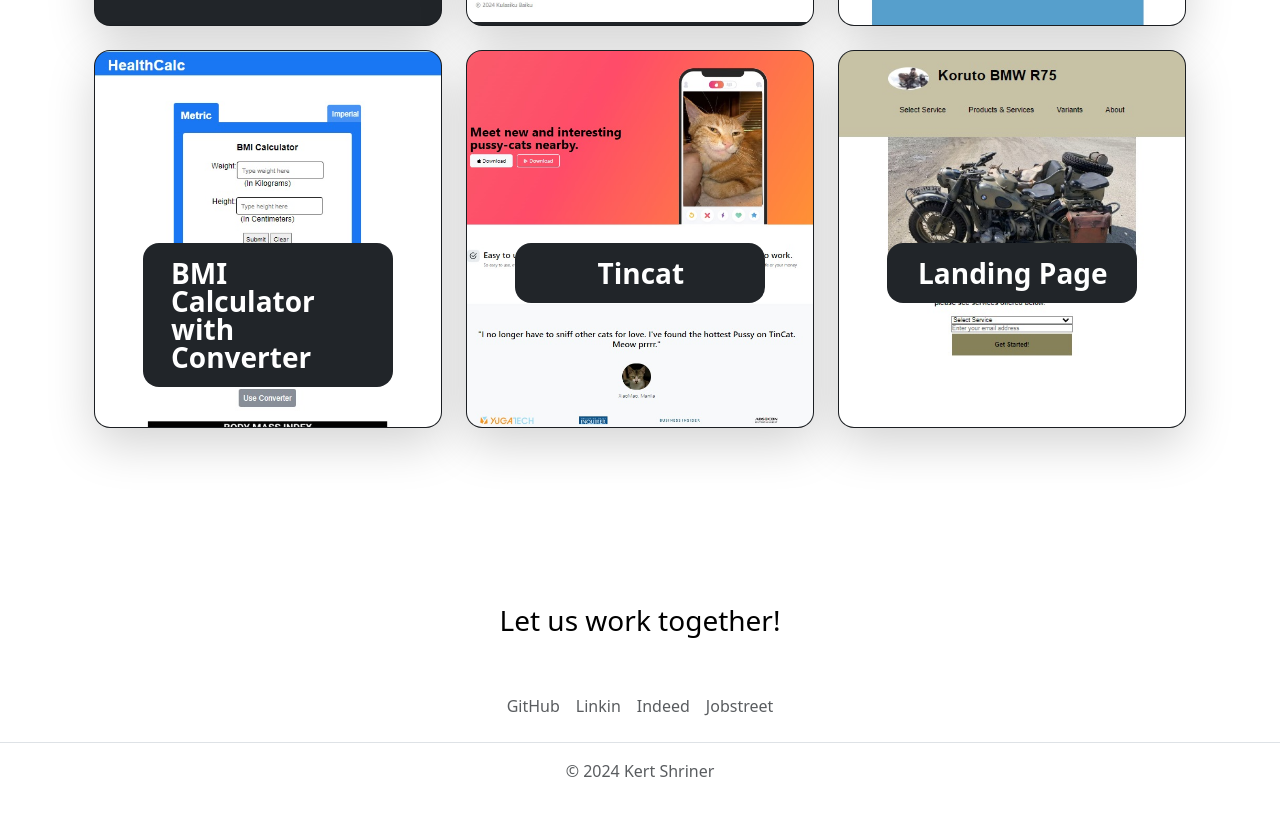
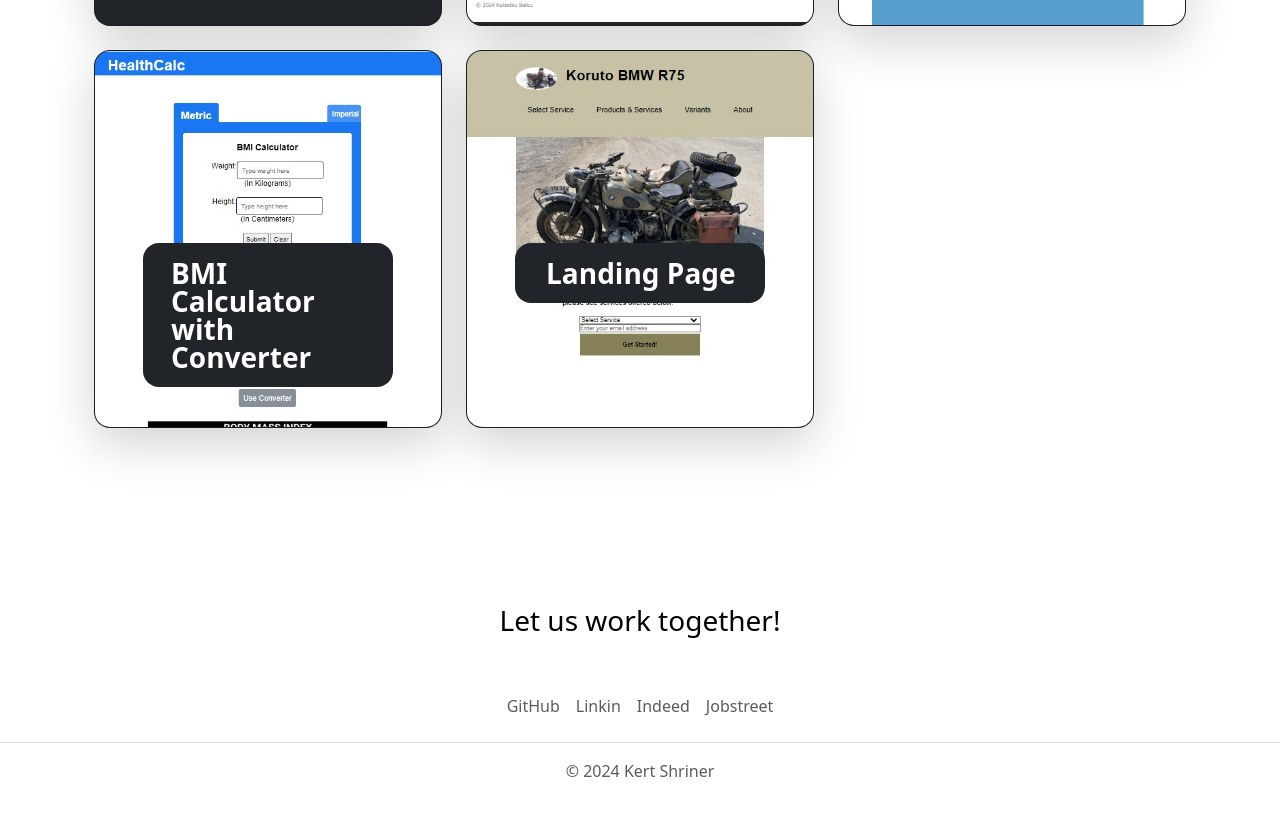
Before and after one commit to KorutoSai/kert2, a plain HTML site: page index.html in a window 1280 px wide. Shown: the part 1358-2173 px from the top of the page. Drawn offline with Linux system fonts and the light colour scheme.

Commit message:
Add files via upload

```diff
--- a/index.html
+++ b/index.html
@@ -160,29 +160,6 @@
                     </a>
                 </div>
 
-                <div class="col portfolio-content ">
-                    <a class="text-decoration-none " href="https://tinpus.netlify.app/" target="_blank">
-                        <div
-                            class="card card-cover h-100 overflow-hidden text-bg-dark rounded-4 shadow-lg position-relative">
-
-                            <div class="w-100 h-100 position-absolute top-0 z-1 portfolio-img" style="background-image: url('/images/tincat.jpg');
-                            background-repeat: no-repeat;
-                            background-size: 100%;
-                            background-position: top;">
-                            </div>
-                            <div class="pt-5 mt-5 z-2">
-                                <div
-                                    class="d-flex flex-column-reverse h-100 p-5 pb-3 text-dark text-shadow-1 rounded-4 ">
-                                    <h3
-                                        class="py-3 mt-5 mb-4 display-8  lh-1 fw-bold text-bg-dark rounded-4 d-flex justify-content-center align-items-center">
-                                        <p class="wrap">﹤</p>Tincat<p class="wrap">/></p>
-                                    </h3>
-                                </div>
-                            </div>
-
-                        </div>
-                    </a>
-                </div>
 
                 <div class="col portfolio-content ">
                     <a class="text-decoration-none " href="https://r75koruto.netlify.app/" target="_blank">
```
